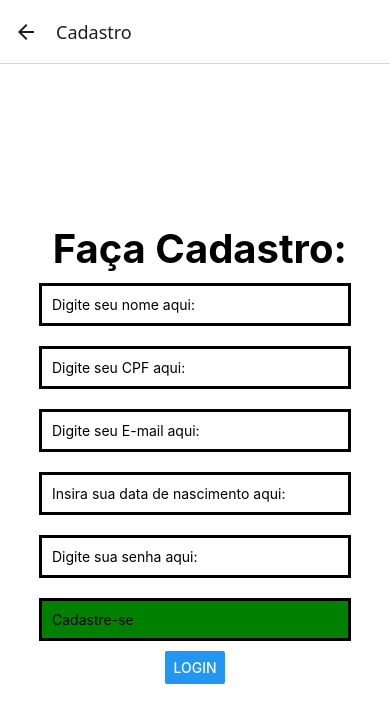
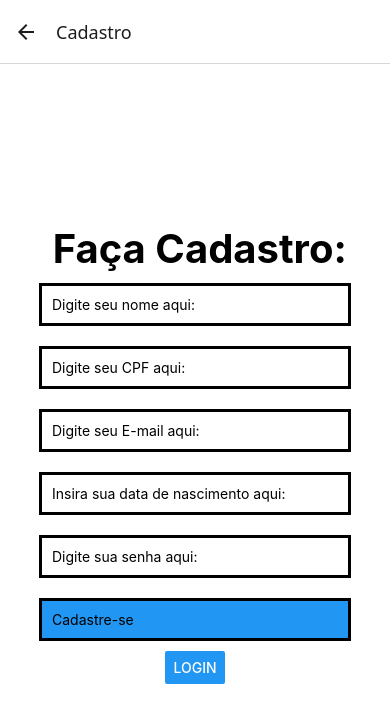
Before and after one commit to JoaoPedroVidal9/LoginApp, a React Native app: screen /Cadastro in a window 390 px wide. Shown: the top 722 px of the page. Built offline with nearby package versions, Linux system fonts and the light colour scheme.

Commit message:
Pré atividade

```diff
--- a/package.json
+++ b/package.json
@@ -13,7 +13,7 @@
     "@react-navigation/native": "^7.0.14",
     "@react-navigation/stack": "^7.1.1",
     "axios": "^1.7.9",
-    "expo": "~52.0.35",
+    "expo": "^52.0.38",
     "expo-status-bar": "~2.0.1",
     "react": "18.3.1",
     "react-dom": "18.3.1",
--- a/src/screens/cadastro.js
+++ b/src/screens/cadastro.js
@@ -132,10 +132,10 @@ const styles = StyleSheet.create({
       marginVertical:10
     },
     botao:{
-        borderWidth:3,
-        backgroundColor:'green',
-        width:'80%',
-        padding:10,
-        marginVertical:10
-    }
+      borderWidth:3,
+      backgroundColor:'#2196f3',
+      width:'80%',
+      padding:10,
+      marginVertical:10
+  }
   });
--- a/src/screens/login.js
+++ b/src/screens/login.js
@@ -109,7 +109,7 @@ const styles = StyleSheet.create({
   },
   botao:{
     borderWidth:3,
-    backgroundColor:'green',
+    backgroundColor:'#2196f3',
     width:'80%',
     padding:10,
     marginVertical:10
```
Also changed, not shown: 1 other file (tests, documents, lock files or other folders).
